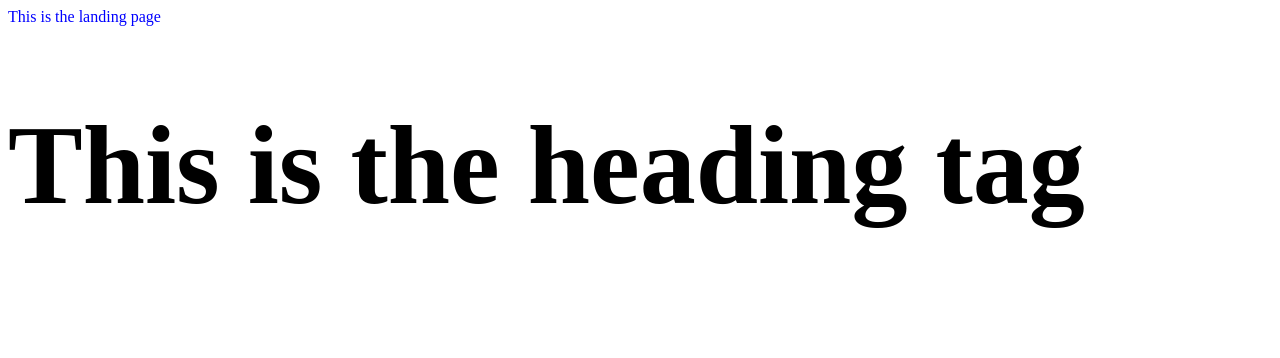
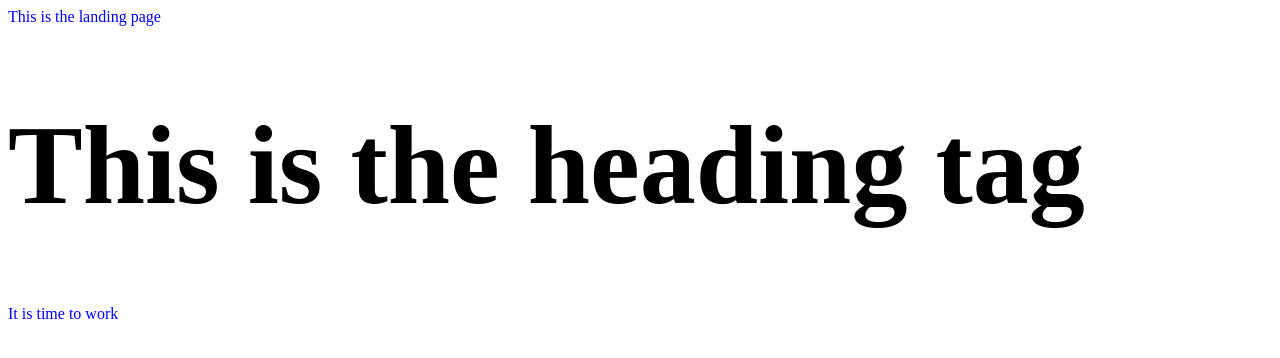
Before and after one commit to Smighty256/git-learning, a plain HTML site: page index.html in a window 1280 px wide. Drawn offline with Linux system fonts and the light colour scheme.

Commit message:
there is an update

```diff
--- a/index.html
+++ b/index.html
@@ -10,6 +10,7 @@
 <body>
     <div>This is the landing page</div>
     <h1>This is the heading tag</h1>
+    <div>It is time to work</div>
 
 </body>
 </html>
```
